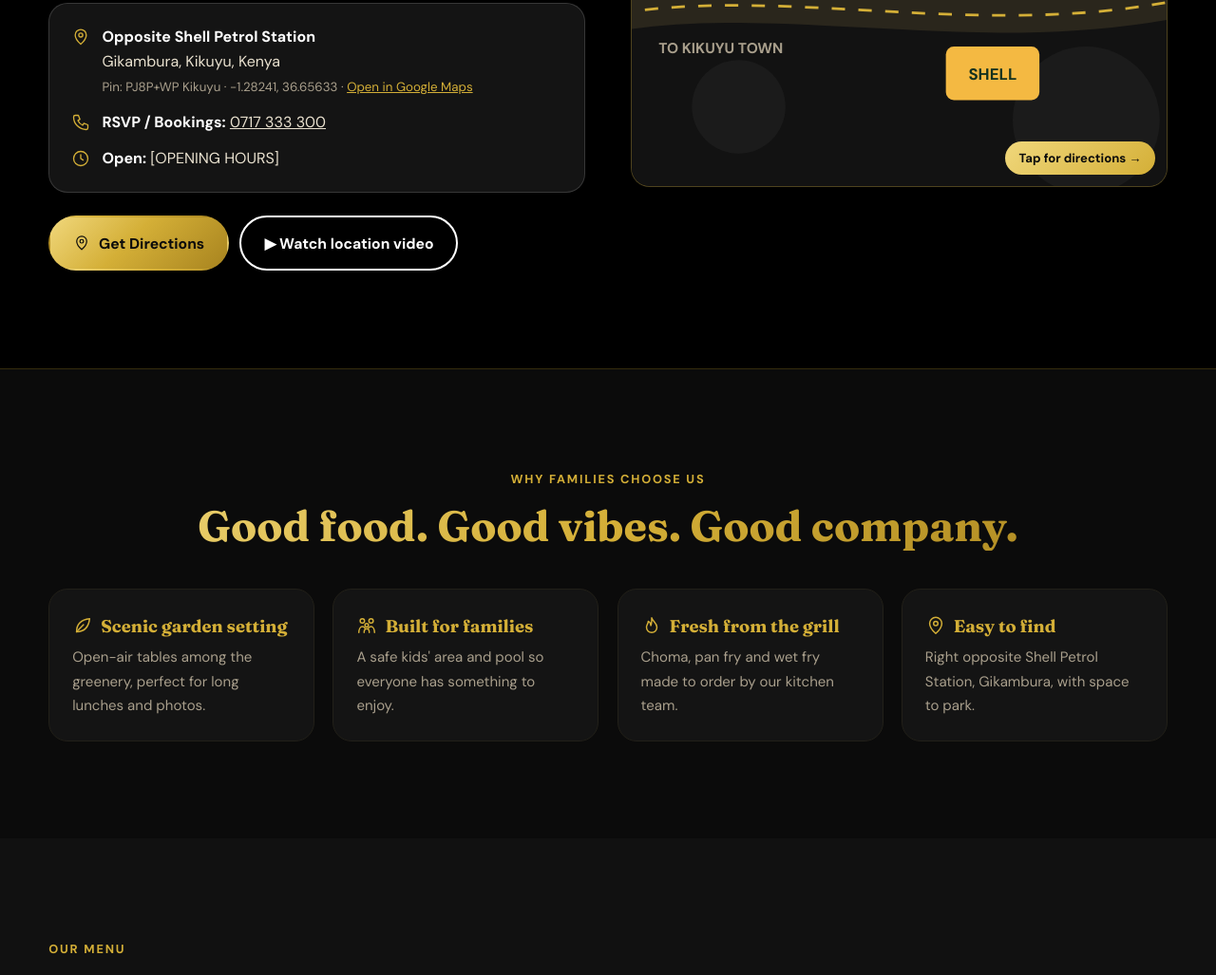
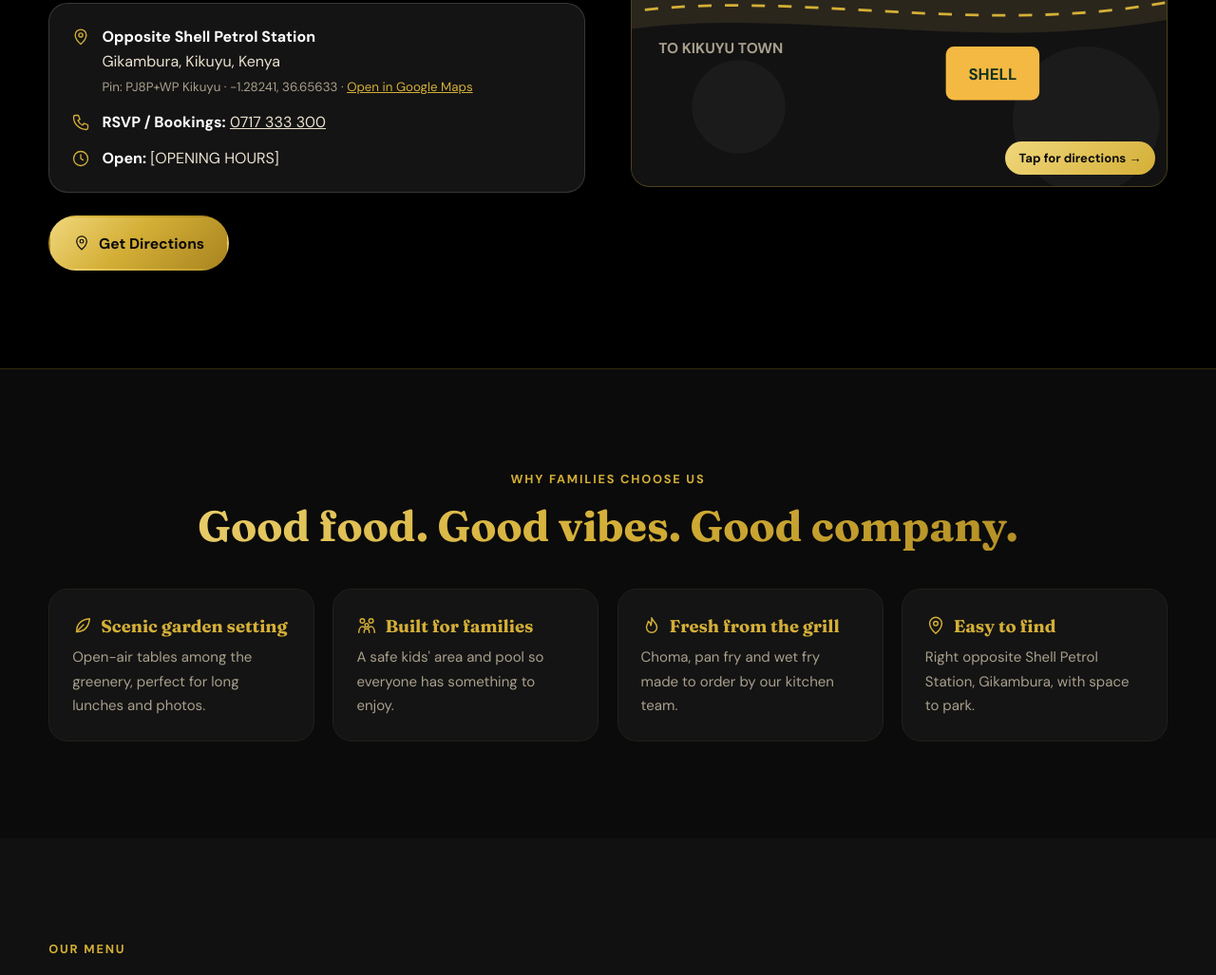
Before and after one commit to fanfuraha-ui/tulips-garden, a plain HTML site: page index.html in a window 1280 px wide. Shown: the part 2274-3301 px from the top of the page at 95% size. Drawn offline with Linux system fonts and the light colour scheme.

Commit message:
Remove 'Watch location video' button from About section
Co-Authored-By: Claude Opus 5.5 <noreply@anthropic.com>
Claude-Session: https://claude.ai/code/session_012Qj9KW8Hs9rtYju5TKTAjE

```diff
--- a/index.html
+++ b/index.html
@@ -596,7 +596,6 @@ a.map{display:block;text-decoration:none;color:inherit}
       </div>
       <div style="display:flex;gap:.7rem;flex-wrap:wrap;margin-top:1.5rem">
         <a class="btn btn-tulip" target="_blank" rel="noopener" href="https://www.google.com/maps/dir/?api=1&amp;destination=-1.282409%2C36.6563304&amp;destination_place_id=ChIJ6WnJuNEfLxgRR7vG0N-QVKo"><svg class="i"><use href="#i-pin"/></svg>Get Directions</a>
-        <a class="btn btn-ghost" style="color:#fff" data-video-link="hero" target="_blank" rel="noopener">▶ Watch location video</a>
       </div>
     </div>
     <a class="map reveal" href="https://www.google.com/maps/dir/?api=1&amp;destination=-1.282409%2C36.6563304&amp;destination_place_id=ChIJ6WnJuNEfLxgRR7vG0N-QVKo" target="_blank" rel="noopener" aria-label="Get directions to the exact Tulips Garden pin on Google Maps">
```
